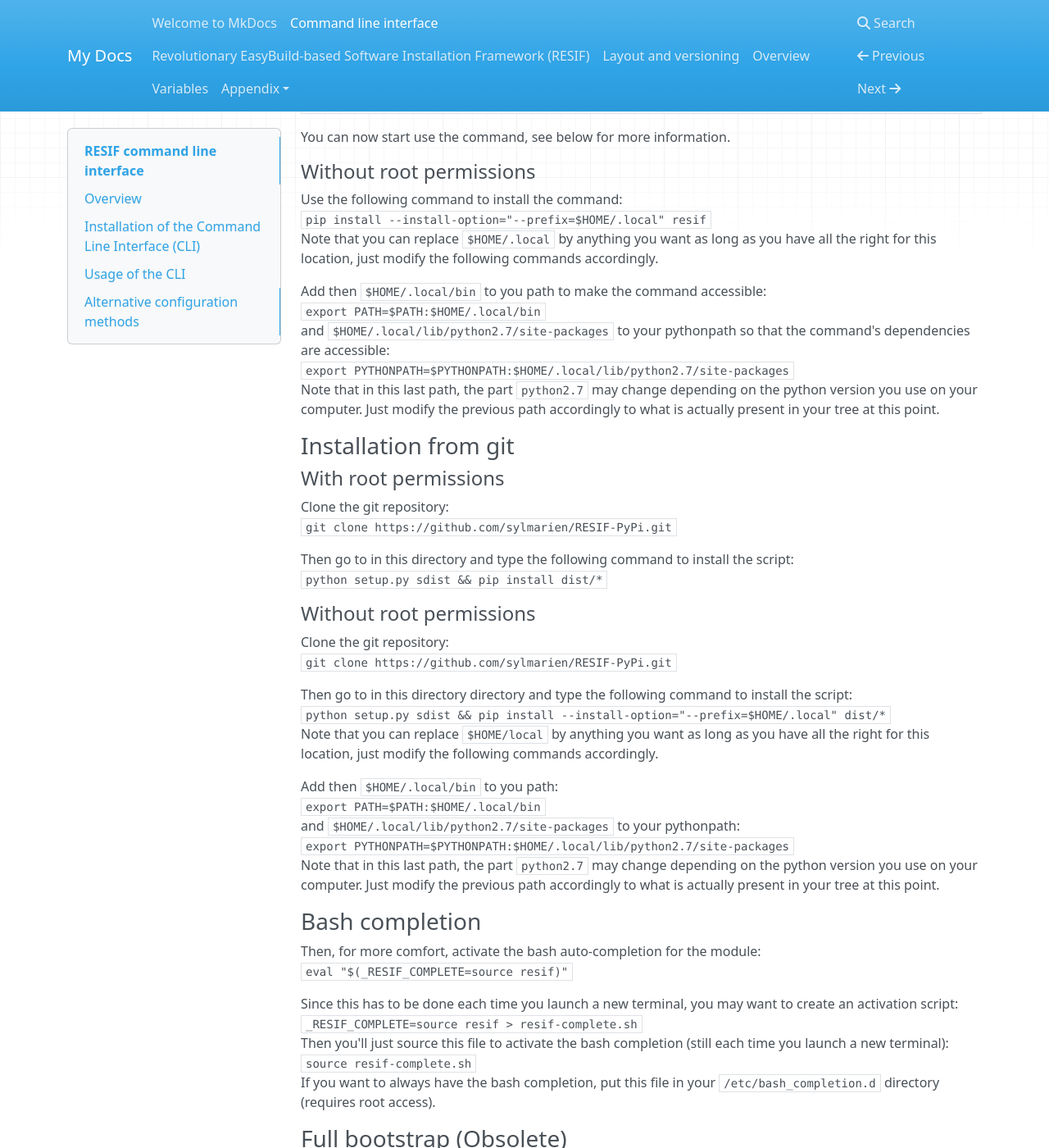
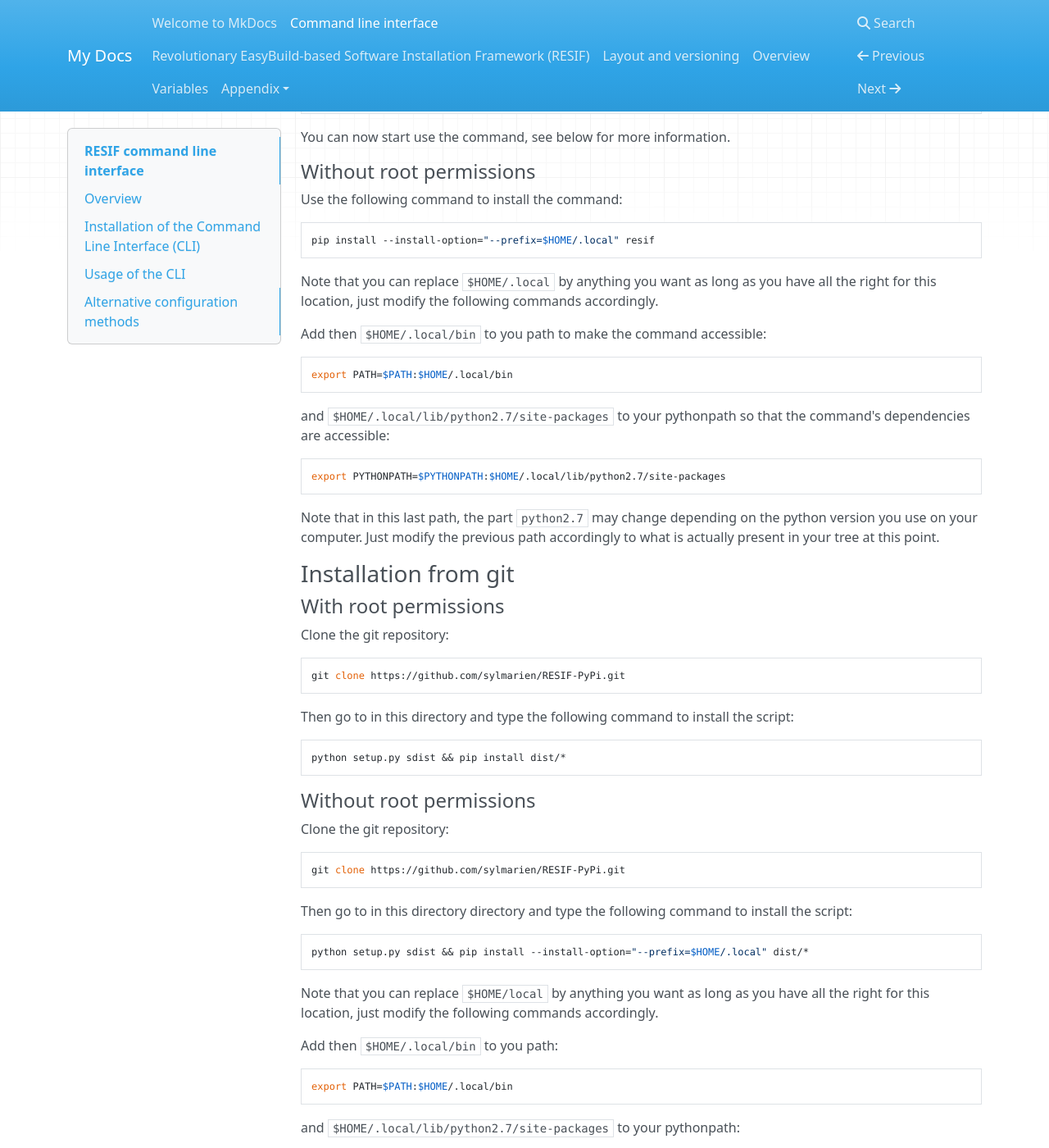
Before and after one commit to ULHPC/resif, an MkDocs documentation site: the page built from docs/Command-line-interface.md, in a window 1280 px wide and 1400 px high, scrolled down 792 px. Shown: the whole window at 82% size. Built offline with MkDocs 1.6.1, drawn with Linux system fonts in a browser that asks for light colours; nearby versions of some CDN libraries; some of the changed text lies outside the part shown.

Commit message:
readthedocs

````diff
--- a/docs/Command-line-interface.md
+++ b/docs/Command-line-interface.md
@@ -39,13 +39,17 @@ You can now start use the command, see below for more information.
 #### Without root permissions
 
 Use the following command to install the command:
-`pip install --install-option="--prefix=$HOME/.local" resif`
+
+    pip install --install-option="--prefix=$HOME/.local" resif
+
 Note that you can replace `$HOME/.local` by anything you want as long as you have all the right for this location, just modify the following commands accordingly.
 
 Add then `$HOME/.local/bin` to you path to make the command accessible:
-`export PATH=$PATH:$HOME/.local/bin`
+
+    export PATH=$PATH:$HOME/.local/bin
 and `$HOME/.local/lib/python2.7/site-packages` to your pythonpath so that the command's dependencies are accessible:
-`export PYTHONPATH=$PYTHONPATH:$HOME/.local/lib/python2.7/site-packages`
+
+    export PYTHONPATH=$PYTHONPATH:$HOME/.local/lib/python2.7/site-packages
 Note that in this last path, the part `python2.7` may change depending on the python version you use on your computer. Just modify the previous path accordingly to what is actually present in your tree at this point.
 
 ### Installation from git
@@ -53,47 +57,58 @@ Note that in this last path, the part `python2.7` may change depending on the py
 #### With root permissions
 
 Clone the git repository:
-`git clone https://github.com/sylmarien/RESIF-PyPi.git`
+
+    git clone https://github.com/sylmarien/RESIF-PyPi.git
 
 Then go to in this directory and type the following command to install the script:
-`python setup.py sdist && pip install dist/*`
+
+    python setup.py sdist && pip install dist/*
 
 #### Without root permissions
 
 Clone the git repository:
-`git clone https://github.com/sylmarien/RESIF-PyPi.git`
+
+    git clone https://github.com/sylmarien/RESIF-PyPi.git
 
 Then go to in this directory directory and type the following command to install the script:
-`python setup.py sdist && pip install --install-option="--prefix=$HOME/.local" dist/*`
+
+    python setup.py sdist && pip install --install-option="--prefix=$HOME/.local" dist/*
 Note that you can replace `$HOME/local` by anything you want as long as you have all the right for this location, just modify the following commands accordingly.
 
 Add then `$HOME/.local/bin` to you path:
-`export PATH=$PATH:$HOME/.local/bin`
+
+    export PATH=$PATH:$HOME/.local/bin
 and `$HOME/.local/lib/python2.7/site-packages` to your pythonpath:
-`export PYTHONPATH=$PYTHONPATH:$HOME/.local/lib/python2.7/site-packages`
+
+    export PYTHONPATH=$PYTHONPATH:$HOME/.local/lib/python2.7/site-packages
 Note that in this last path, the part `python2.7` may change depending on the python version you use on your computer. Just modify the previous path accordingly to what is actually present in your tree at this point.
 
 ### Bash completion
 
 Then, for more comfort, activate the bash auto-completion for the module:
-`eval "$(_RESIF_COMPLETE=source resif)"`
+
+    eval "$(_RESIF_COMPLETE=source resif)"
 
 Since this has to be done each time you launch a new terminal, you may want to create an activation script:
-`_RESIF_COMPLETE=source resif > resif-complete.sh`
+
+    _RESIF_COMPLETE=source resif > resif-complete.sh
 Then you'll just source this file to activate the bash completion (still each time you launch a new terminal):
-`source resif-complete.sh`
+
+    source resif-complete.sh
 If you want to always have the bash completion, put this file in your `/etc/bash_completion.d` directory (requires root access).
 
 ### Full bootstrap (Obsolete)
 
 If all you want is to replicate the architecture on the clusters but on your computer (requires root permissions), just execute the following command:
-`bash <(curl https://raw.githubusercontent.com/ULHPC/modules/develop/binscripts/bootstrap.sh)`
+
+    bash <(curl https://raw.githubusercontent.com/ULHPC/modules/develop/binscripts/bootstrap.sh)
 It will clone the modules repository in the default place (`$HOME/.resif/src`), install the script and execute the `resif cleaninstall` command, installing EasyBuild and the core set of softwares at the default place (`$HOME/.local/resif`).
 
 ### Check the installation
 
 Let's just check that the installation has been done properly, try this command:
-`resif`
+
+    resif
 The output should be an help message looking like that:
 ```
 Usage: resif [OPTIONS] COMMAND [ARGS]...
@@ -145,7 +160,9 @@ This documentation is divided in three parts, corresponding to the three main co
 
 ### Init
 
-Usage: `resif init [OPTIONS]`
+Usage:
+
+    resif init [OPTIONS]
 
 ```
 Options:
@@ -166,7 +183,9 @@ Note that this command must have been executed before using any of the other com
 
 ### Update
 
-Usage: `resif update [OPTIONS]`
+Usage:
+
+    resif update [OPTIONS]
 
 ```
 Options:
@@ -179,7 +198,9 @@ The `resif update` command will update the repository at the default srcpath (e.
 
 ### Wipe
 
-Usage: `resif wipe [OPTIONS]`
+Usage:
+
+    resif wipe [OPTIONS]
 
 ```
 Options:
@@ -194,9 +215,10 @@ The `resif wipe` command will remove all data from the default srcpath (e.g $HOM
 
 ### Count
 
-Usage: `resif count [OPTIONS] CONTENT`
+Usage:
 
-    [CONTENT] TEXT                Text to look for in the names of the installed softwares.
+    resif count [OPTIONS] CONTENT
+      [CONTENT] TEXT              Text to look for in the names of the installed softwares.
 
 ```
 Options:
@@ -213,9 +235,10 @@ The `resif count sample` command will return the number of software installed th
 
 ### Show
 
-Usage: `resif show [OPTIONS] CONTENT`
+Usage:
 
-    [CONTENT] TEXT                Text to look for in the names of the installed softwares.
+    resif show [OPTIONS] CONTENT
+      [CONTENT] TEXT                Text to look for in the names of the installed softwares.
 
 ```
 Options:
@@ -232,9 +255,10 @@ The `resif show sample` command will return the names of the installed software
 
 ### buildtimeswset
 
-Usage `resif buildtimeswset [OPTIONS] SWSET`
+Usage
 
-    [SWSET] TEXT                  Software set to consider.
+    resif buildtimeswset [OPTIONS] SWSET
+      [SWSET] TEXT                Software set to consider.
 
 ```
 Options:
@@ -249,10 +273,11 @@ The `resif buildtimeswset core` command will return the build durations of all t
 
 ### buildtimesoftware
 
-Usage: `resif buildtimesoftware [OPTIONS] SWSET SOFTWARE`
+Usage:
 
-    [SWSET] TEXT                  Software set to consider.
-    [SOFTWARE] TEXT               Software name to consider.
+    resif buildtimesoftware [OPTIONS] SWSET SOFTWARE
+      [SWSET] TEXT                Software set to consider.
+      [SOFTWARE] TEXT             Software name to consider.
 
 ```
 Options:
@@ -267,9 +292,10 @@ The `resif buildtimesoftware core sample` command will return the build duration
 
 ### getloadme
 
-Usage: `resif getloadme [OPTIONS] ROOTINSTALL`
+Usage:
 
-    [ROOTINSTALL] TEXT            Path to the installation you want to activate.
+    resif getloadme [OPTIONS] ROOTINSTALL
+      [ROOTINSTALL] TEXT          Path to the installation you want to activate.
 
 ```
 Options:
@@ -284,7 +310,9 @@ The `resif getloadme rootinstall` command will return (if exists) the LOADME fil
 
 ### Bootstrap
 
-Usage: `resif bootstrap [OPTIONS]`
+Usage:
+
+    resif bootstrap [OPTIONS]
 
 Options:
 ```
@@ -343,9 +371,10 @@ To use this EasyBuild, just load one of the files starting with LOADME in <rooti
 
 ### Build
 
-Usage: `resif build [OPTIONS] [SWSETS]...`
+Usage:
 
-    [SWSETS] TEXT...              Software sets to deploy.
+    resif build [OPTIONS] [SWSETS]...
+      [SWSETS] TEXT...            Software sets to deploy.
 
 Options:
 ```
@@ -387,9 +416,10 @@ Note that in each case, if you don't have the rights to write in the directory i
 
 ### Cleaninstall
 
-Usage: `resif cleaninstall [OPTIONS] [SWSETS]...`
+Usage:
 
-    [SWSETS] TEXT...                Software set to deploy.
+    resif cleaninstall [OPTIONS] [SWSETS]...
+      [SWSETS] TEXT...            Software set to deploy.
 
 Options:
 ```
````
